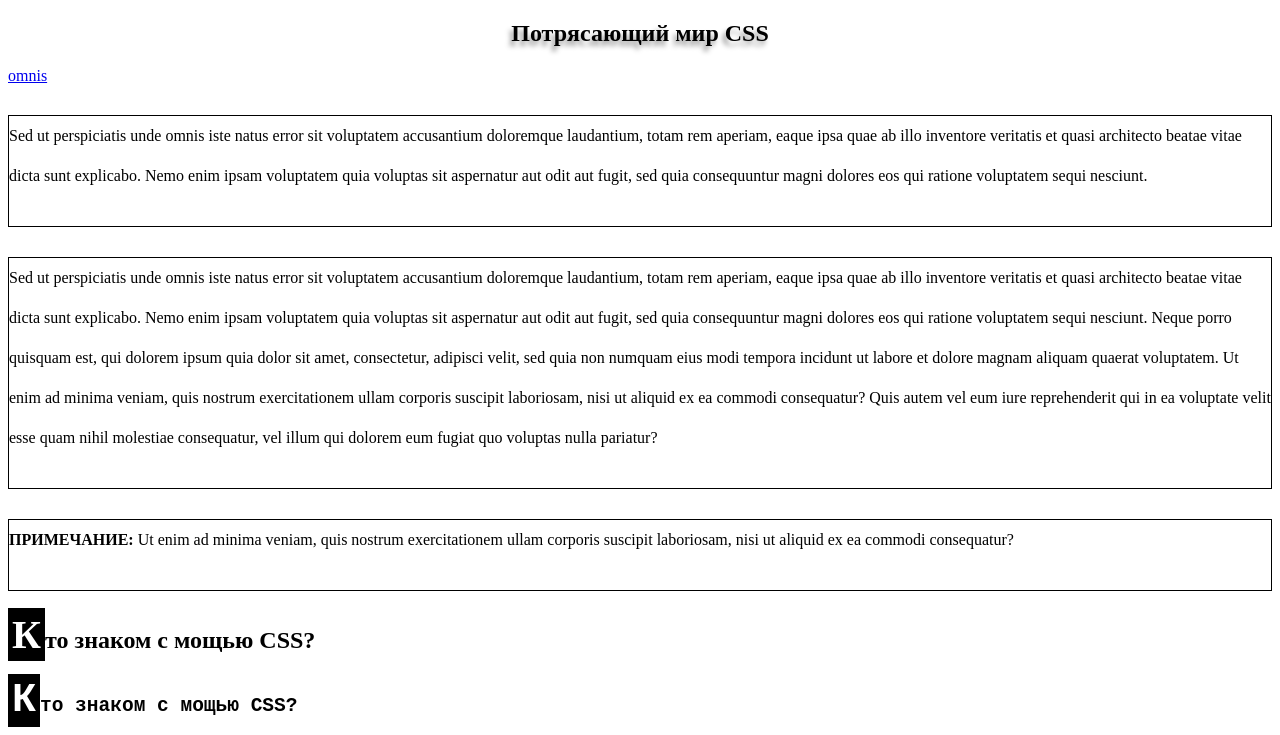
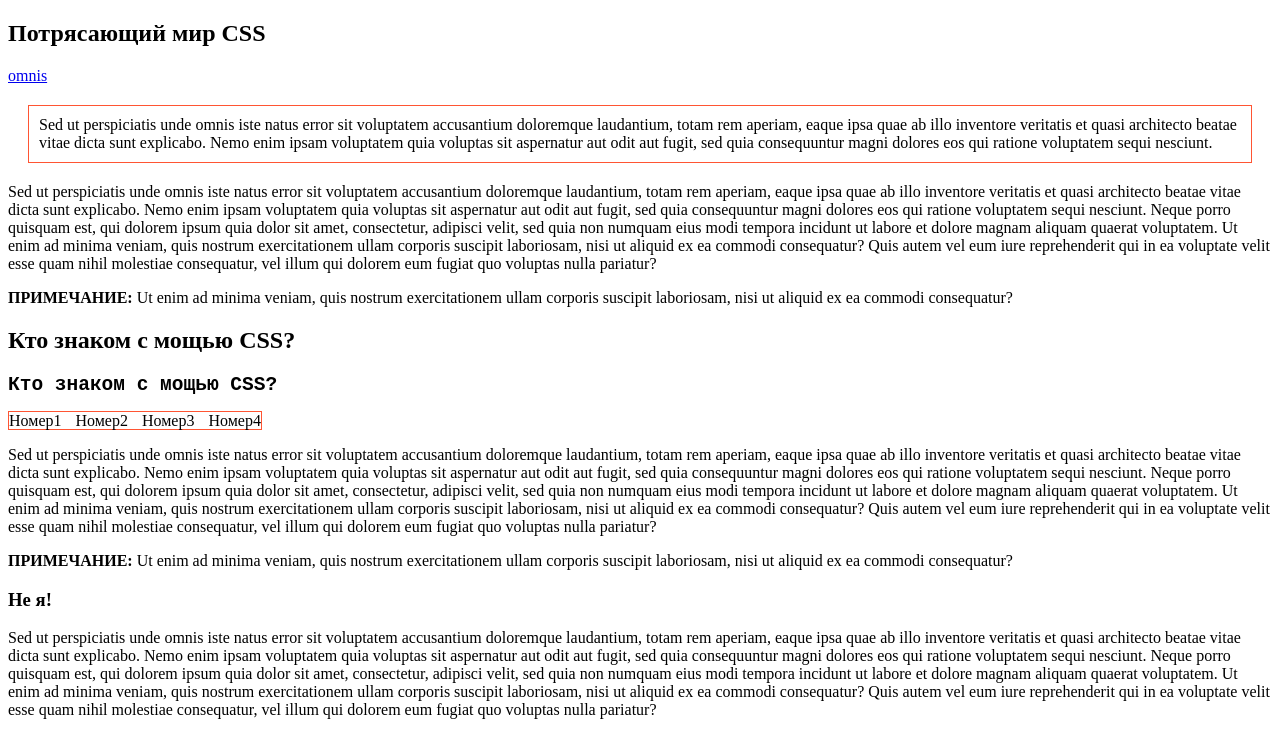
Before and after one commit to Certer001/learning, a plain HTML site: page index.html in a window 1280 px wide. Shown: the top 735 px of the page. Drawn offline with Linux system fonts and the light colour scheme.

Commit message:
lesson 14

```diff
--- a/css/style.css
+++ b/css/style.css
@@ -1,28 +1,21 @@
-h1{
-    text-shadow: -3px 5px 5px #999;  /* горизонталь, вертикаль, размытость, цвет */
-    text-align: center;
+p.test{
+    padding: 10px;
+    border: 1px solid #f53;
+    margin: 20px;
 }
 
-p{
-    line-height: 40px;
-    /* text-align: center; */
-    /* text-indent: 25px; */
-    border: 1px solid black;
-    margin-top: 30px;
-    padding-bottom: 30px;
-}
-
-h2::first-letter{
-    font-size: 40px;
-    font-weight: bold;
-    background: #000;
-    color: #fff;
-    padding: 4px;
+li{
+    display: inline;
+    margin-left: 10px;
 }
 
 ol{
-    list-style-type: square;
-    list-style-position: inside;
-    border: 1px solid black;
-    /* list-style-image: url(../img/banner.png); */
+    display: inline;
+    align-items: center;
+    border: 1px solid #f53;
+    padding-left: 0px;
 }
+
+ol li.li1{
+    margin-left: 0px;
+}
--- a/index.html
+++ b/index.html
@@ -12,7 +12,7 @@
     <article>
 		<h1>Потрясающий мир CSS</h1>
 		<a href="/">omnis</a>
-		<p>Sed ut perspiciatis unde omnis iste natus error sit voluptatem accusantium doloremque laudantium, totam rem aperiam, eaque ipsa quae ab illo inventore veritatis et quasi architecto beatae vitae dicta sunt explicabo. Nemo enim ipsam voluptatem quia voluptas sit aspernatur aut odit aut fugit, sed quia consequuntur magni dolores eos qui ratione voluptatem sequi nesciunt. </p>
+		<p class="test">Sed ut perspiciatis unde omnis iste natus error sit voluptatem accusantium doloremque laudantium, totam rem aperiam, eaque ipsa quae ab illo inventore veritatis et quasi architecto beatae vitae dicta sunt explicabo. Nemo enim ipsam voluptatem quia voluptas sit aspernatur aut odit aut fugit, sed quia consequuntur magni dolores eos qui ratione voluptatem sequi nesciunt. </p>
 		<p>Sed ut perspiciatis unde omnis iste natus error sit voluptatem accusantium doloremque laudantium, totam rem aperiam, eaque ipsa quae ab illo inventore veritatis et quasi architecto beatae vitae dicta sunt explicabo. Nemo enim ipsam voluptatem quia voluptas sit aspernatur aut odit aut fugit, sed quia consequuntur magni dolores eos qui ratione voluptatem sequi nesciunt. Neque porro quisquam est, qui dolorem ipsum quia dolor sit amet, consectetur, adipisci velit, sed quia non numquam eius modi tempora incidunt ut labore et dolore magnam aliquam quaerat voluptatem. Ut enim ad minima veniam, quis nostrum exercitationem ullam corporis suscipit laboriosam, nisi ut aliquid ex ea commodi consequatur? Quis autem vel eum iure reprehenderit qui in ea voluptate velit esse quam nihil molestiae consequatur, vel illum qui dolorem eum fugiat quo voluptas nulla pariatur?</p>
 		<p><strong>ПРИМЕЧАНИЕ:</strong> Ut enim ad minima veniam, quis nostrum exercitationem ullam corporis suscipit laboriosam, nisi ut aliquid ex ea commodi consequatur? </p>
 
@@ -20,7 +20,7 @@
 		<pre><h2>Кто знаком с мощью CSS?</h2></pre>
 
 		<ol>
-			<li>Номер1</li>
+			<li class="li1">Номер1</li>
 			<li>Номер2</li>
 			<li>Номер3</li>
 			<li>Номер4</li>
```
